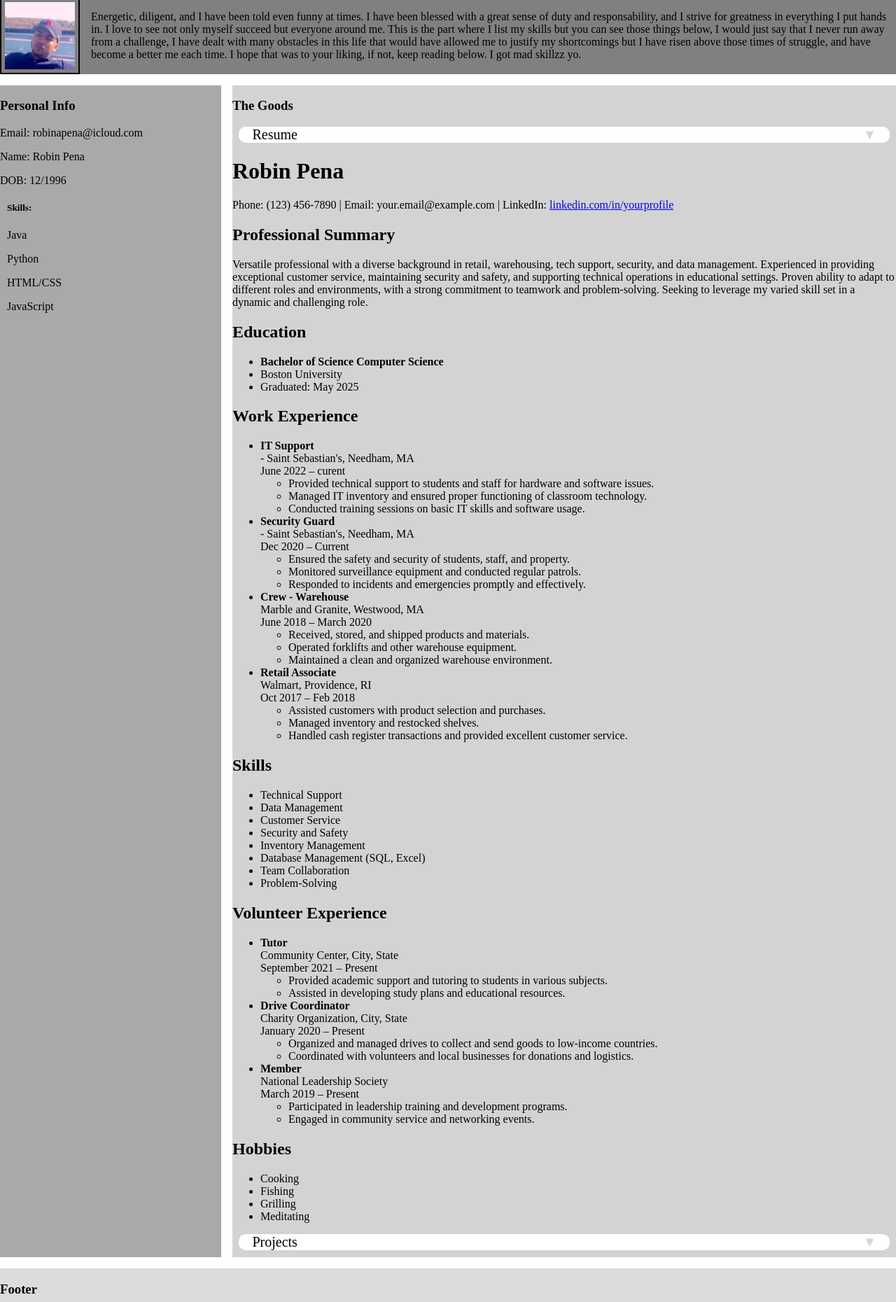
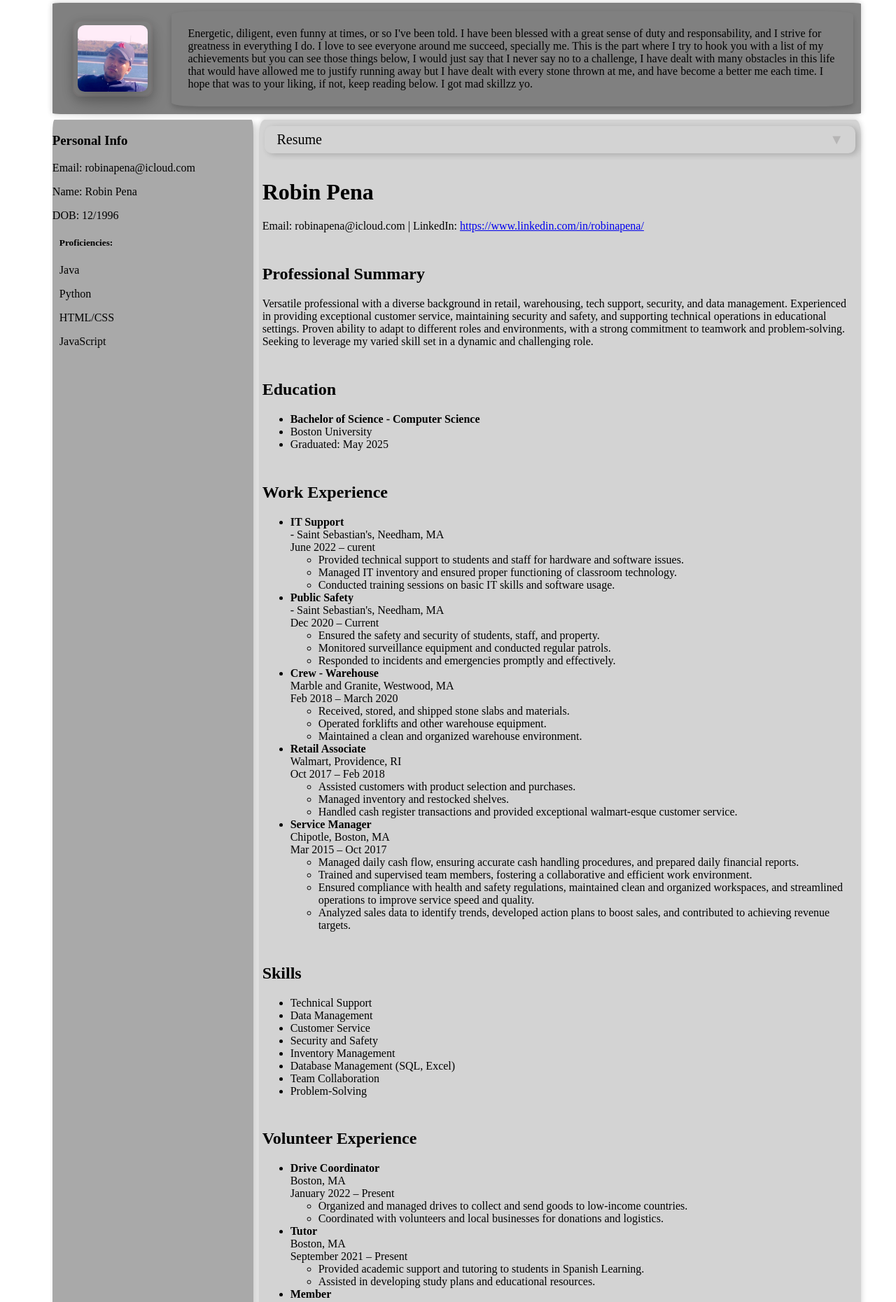
Before and after one commit to CrookyCrooko/CrookyCrooko.github.io, a plain HTML site: page index.html in a window 1280 px wide. Shown: the part 4-1864 px from the top of the page at 70% size. Drawn offline with Linux system fonts and the light colour scheme.

Commit message:
beta 0.14
added some functionality, tweaked some visuals

```diff
--- a/index.html
+++ b/index.html
@@ -4,7 +4,7 @@
 <head>
     <meta charset="UTF-8">
     <meta name="viewport" content="width=device-width, initial-scale=1.0">
-    <title>Yoomoo's World</title>
+    <title>A Crooky' Adventure</title>
     <link rel="stylesheet" href="styles.css">
 </head>
 
@@ -17,13 +17,7 @@
                 <img src="/images/pic1.jpeg" alt="profile_photo"></a>
             </div>
             <p class="am-info">
-                Energetic, diligent, and I have been told even funny at times. I have been blessed with a great sense of
-                duty and responsability, and I strive for greatness in everything I put hands in. I love to see not only
-                myself succeed but everyone around me. This is the part where I list my skills but you can see those
-                things below, I would just say that I never run away from a challenge, I have dealt with many obstacles
-                in this life that would have allowed me to justify my shortcomings but I have risen above those times of
-                struggle, and have become a better me each time. I hope that was to your liking, if not, keep reading
-                below. I got mad skillzz yo.
+                Energetic, diligent, even funny at times, or so I've been told. I have been blessed with a great sense of duty and responsability, and I strive for greatness in everything I do. I love to see everyone around me succeed, specially me. This is the part where I try to hook you with a list of my achievements but you can see those things below, I would just say that I never say no to a challenge, I have dealt with many obstacles in this life that would have allowed me to justify running away but I have dealt with every stone thrown at me, and have become a better me each time. I hope that was to your liking, if not, keep reading below. I got mad skillzz yo.
 
             </p>
         </section>
@@ -34,27 +28,28 @@
             <p> DOB: 12/1996 </p>
 
             <div class="skills">
-                <h5> Skills: </h5>
-                <p> Java </p>
-                <p> Python</p>
-                <p> HTML/CSS </p>
-                <p> JavaScript </p>
+                <h5> Proficiencies: </h5>
+                <div class="skills-levels">
+                    <p> Java </p>
+                    <p> Python</p>
+                    <p> HTML/CSS </p>
+                    <p> JavaScript </p>
+                </div>
+
             </div>
         </aside>
 
         <main class="main-content">
             <!-- Main Body -->
-            <h3>The Goods</h3>
-
             <!-- Toggle Bar <- Resume -> Arrow -->
             <div class="toggle-bar" onclick="toggleSection('resume',this)"> Resume <span class="arrow">&#9660;</span></div>
             <div id="resume" class="toggle-section">
 
                 <div class="resume-body">
                     <div class="container">
-                        <div class="header">
+                        <div class="header-resume">
                             <h1>Robin Pena</h1>
-                            <p>Phone: (123) 456-7890 | Email: your.email@example.com | LinkedIn: <a href="https://linkedin.com/in/yourprofile">linkedin.com/in/yourprofile</a></p>
+                            <p>Email: <a target= "robinapena@icloud.com">robinapena@icloud.com</a> | LinkedIn: <a href="https://www.linkedin.com/in/robinapena/">https://www.linkedin.com/in/robinapena/</a></p>
                         </div>
 
                         <div class="section">
@@ -65,7 +60,7 @@
                         <div class="section">
                             <h2>Education</h2>
                             <ul>
-                                <li><strong>Bachelor of Science Computer Science</strong></li>
+                                <li><strong>Bachelor of Science - Computer Science</strong></li>
                                 <li>Boston University</li>
                                 <li>Graduated: May 2025</li>
                             </ul>
@@ -86,7 +81,7 @@
                                 </li>
 
                                 <li>
-                                    <strong>Security Guard</strong><br>
+                                    <strong>Public Safety</strong><br>
                                     - Saint Sebastian's, Needham, MA<br>
                                     Dec 2020 – Current
                                     <ul>
@@ -98,9 +93,9 @@
                                 <li>
                                     <strong>Crew - Warehouse</strong><br>
                                     Marble and Granite, Westwood, MA<br>
-                                    June 2018 – March 2020
+                                    Feb 2018 – March 2020
                                     <ul>
-                                        <li>Received, stored, and shipped products and materials.</li>
+                                        <li>Received, stored, and shipped stone slabs and materials.</li>
                                         <li>Operated forklifts and other warehouse equipment.</li>
                                         <li>Maintained a clean and organized warehouse environment.</li>
                                     </ul>
@@ -112,7 +107,18 @@
                                     <ul>
                                         <li>Assisted customers with product selection and purchases.</li>
                                         <li>Managed inventory and restocked shelves.</li>
-                                        <li>Handled cash register transactions and provided excellent customer service.</li>
+                                        <li>Handled cash register transactions and provided exceptional walmart-esque customer service.</li>
+                                    </ul>
+                                </li>
+                                <li>
+                                    <strong>Service Manager</strong><br>
+                                    Chipotle, Boston, MA<br>
+                                    Mar 2015 – Oct 2017
+                                    <ul>
+                                        <li>Managed daily cash flow, ensuring accurate cash handling procedures, and prepared daily financial reports.</li>
+                                        <li>Trained and supervised team members, fostering a collaborative and efficient work environment.</li>
+                                        <li>Ensured compliance with health and safety regulations, maintained clean and organized workspaces, and streamlined operations to improve service speed and quality.</li>
+                                        <li>Analyzed sales data to identify trends, developed action plans to boost sales, and contributed to achieving revenue targets. </li>
                                     </ul>
                                 </li>
 
@@ -137,27 +143,28 @@
                             <h2>Volunteer Experience</h2>
                             <ul>
                                 <li>
-                                    <strong>Tutor</strong><br>
-                                    Community Center, City, State<br>
-                                    September 2021 – Present
-                                    <ul>
-                                        <li>Provided academic support and tutoring to students in various subjects.</li>
-                                        <li>Assisted in developing study plans and educational resources.</li>
-                                    </ul>
-                                </li>
-                                <li>
                                     <strong>Drive Coordinator</strong><br>
-                                    Charity Organization, City, State<br>
-                                    January 2020 – Present
+                                     Boston, MA<br>
+                                    January 2022 – Present
                                     <ul>
                                         <li>Organized and managed drives to collect and send goods to low-income countries.</li>
                                         <li>Coordinated with volunteers and local businesses for donations and logistics.</li>
                                     </ul>
                                 </li>
                                 <li>
+                                    <strong>Tutor</strong><br>
+                                    Boston, MA<br>
+                                    September 2021 – Present
+                                    <ul>
+                                        <li>Provided academic support and tutoring to students in Spanish Learning.</li>
+                                        <li>Assisted in developing study plans and educational resources.</li>
+                                    </ul>
+                                </li>
+
+                                <li>
                                     <strong>Member</strong><br>
-                                    National Leadership Society<br>
-                                    March 2019 – Present
+                                    National Society Leadership and Success<br>
+                                    March 2021 – Present
                                     <ul>
                                         <li>Participated in leadership training and development programs.</li>
                                         <li>Engaged in community service and networking events.</li>
@@ -171,8 +178,7 @@
                             <ul>
                                 <li>Cooking</li>
                                 <li>Fishing</li>
-                                <li>Grilling</li>
-                                <li>Meditating</li>
+                                <li>I love me a good bbq.</li>
                             </ul>
                         </div>
                     </div>
@@ -188,6 +194,8 @@
             <h3>Footer</h3>
         </footer>
     </div>
+ <script src="scripts/scripts.js"></script>
+
 </body>
 
 </html>
--- a/scripts/scripts.js
+++ b/scripts/scripts.js
@@ -0,0 +1,11 @@
+function toggleSection(sectionId, toggleBar) {
+    var section = document.getElementById(sectionId);
+    var arrow = toggleBar.querySelector('.arrow');
+    if (section.style.display === "none" || section.style.display === "") {
+        section.style.display = "block";
+        arrow.innerHTML = "&#9650;"; // Up arrow
+    } else {
+        section.style.display = "none";
+        arrow.innerHTML = "&#9660;"; // Down arrow
+    }
+}
--- a/styles.css
+++ b/styles.css
@@ -1,9 +1,11 @@
 html, body {
     height: 100%;
-    margin: 0;
+    margin-left: 3%;
+    margin-right: 2%;
 }
 
 .content {
+
     display: grid;
     grid-template-columns: 1fr 3fr; /* Two columns: sidebar (1fr) and main content (3fr) */
     grid-template-rows: auto 1fr auto; /* Three rows: header, main body, footer */
@@ -11,23 +13,34 @@ html, body {
         "about_me about_me"
         "sidebar main_content"
         "footer footer";
-        gap: 1rem; /* Optional: adds some space between the grid items */
+        gap: 0.5rem; /* Optional: adds some space between the grid items */
         height: 100vh; /* Make the grid container take the full viewport height */
-
 }
 
+.am-info{
+    margin:1%;
+    padding: 2%;
+    box-shadow: 0px 4px 8px rgba(0, 0, 0, 0.2);
+    border-radius: 4%;
+}
 .about_me {
+    box-shadow: 0px 0px 8px rgba(0, 0, 0, 0.2);
+    border-radius: 1%;
     grid-area: about_me;
     background-color: gray;
 }
 
 .sidebar {
+    box-shadow: 4px 4px 8px rgba(0, 0, 0, 0.2);
+    border-radius: 1%;
     grid-area: sidebar;
     background-color: darkgray;
 
 }
 
 .main-content {
+    box-shadow: 0px 0px 8px rgba(0, 0, 0, 0.2);
+    border-radius: 1%;
     grid-area: main_content;
     background-color: lightgray;
 }
@@ -43,26 +56,34 @@ html, body {
 }
 
 .image-frame {
-    border: 2px solid #000; /* Frame border */
+    border: 2px solid #7d7979cb; /* Frame border */
     padding: 5px; /* Space between image and frame */
     margin-right: 1rem; /* Space between image and text */
     display: inline-block;
+    border-radius: 10%;
+    box-shadow: 0 4px 16px rgba(0, 0, 0, 0.2);
+    margin-left: 2.5%;
 }
 
 .image-frame img {
     max-width: 100px; /* Adjust size as needed */
     height: auto;
     display: block;
+    border-radius: 10%;
+    box-shadow: 0 16px 32px rgba(0, 0, 0, 0.2);
+
 }
 .skills {
     text-align: left;
     margin: 10px;
 
+
 }
 .toggle-bar{
+    box-shadow: 4px 2px 8px rgba(0, 0, 0, 0.2);
     text-align: left;
     text-shadow: 5ch;
-    background-color: white;
+    background-color: lightgray;
     border-radius: 1ch;
     padding-left: 2%;
     font-size: 20px;
@@ -79,9 +100,19 @@ html, body {
 /* Initially hide the toggle sections */
 .toggle-section {
     display: none;
+
 }
 
 .arrow {
+    margin-top: 1%;
+    margin-bottom: 1%;
     margin-right: 2%;
     color: #504b4b39;
 }
+.header-resume {
+    padding: 5px;
+}
+
+.section {
+    padding: 5px;
+}
```
